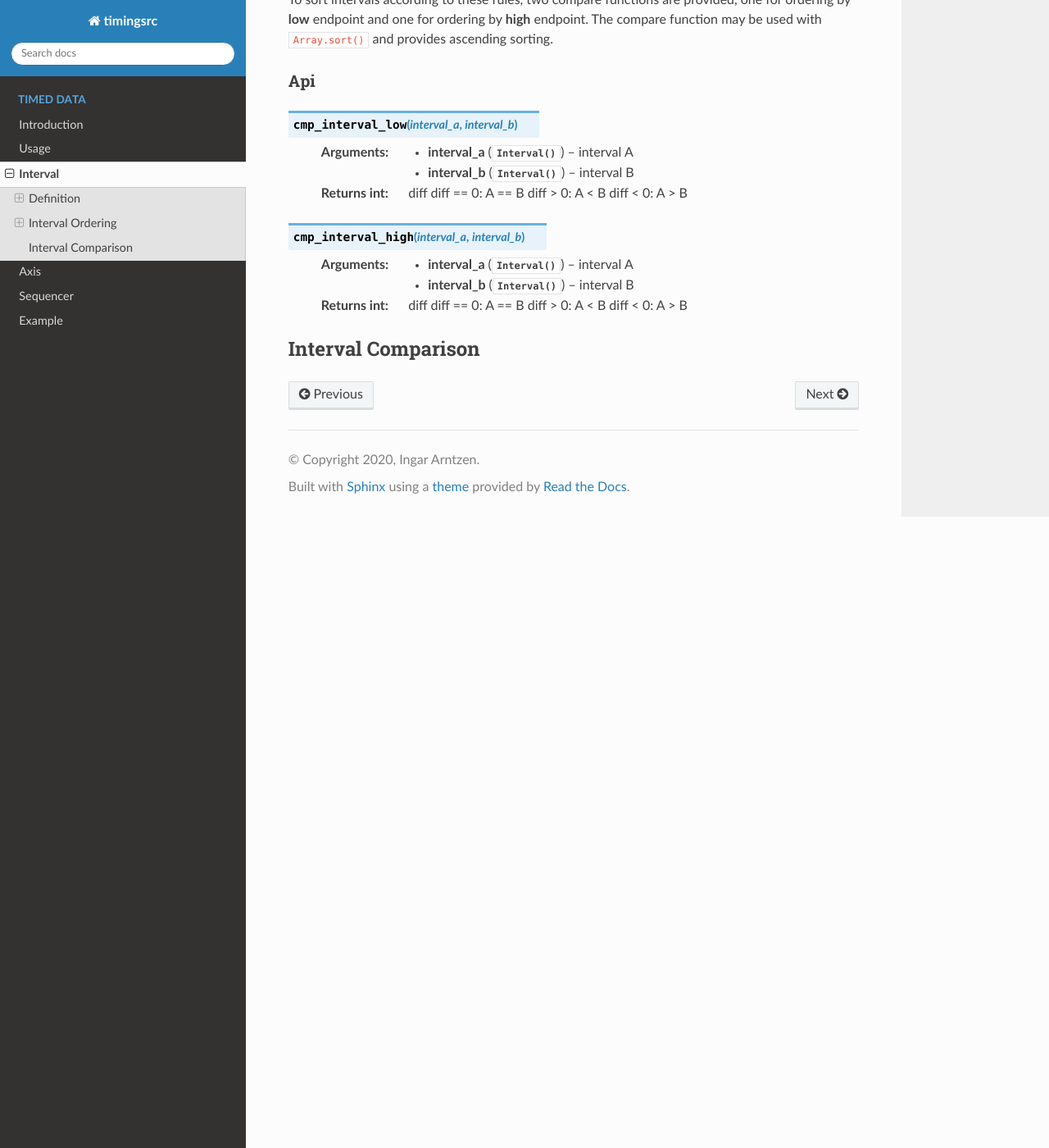
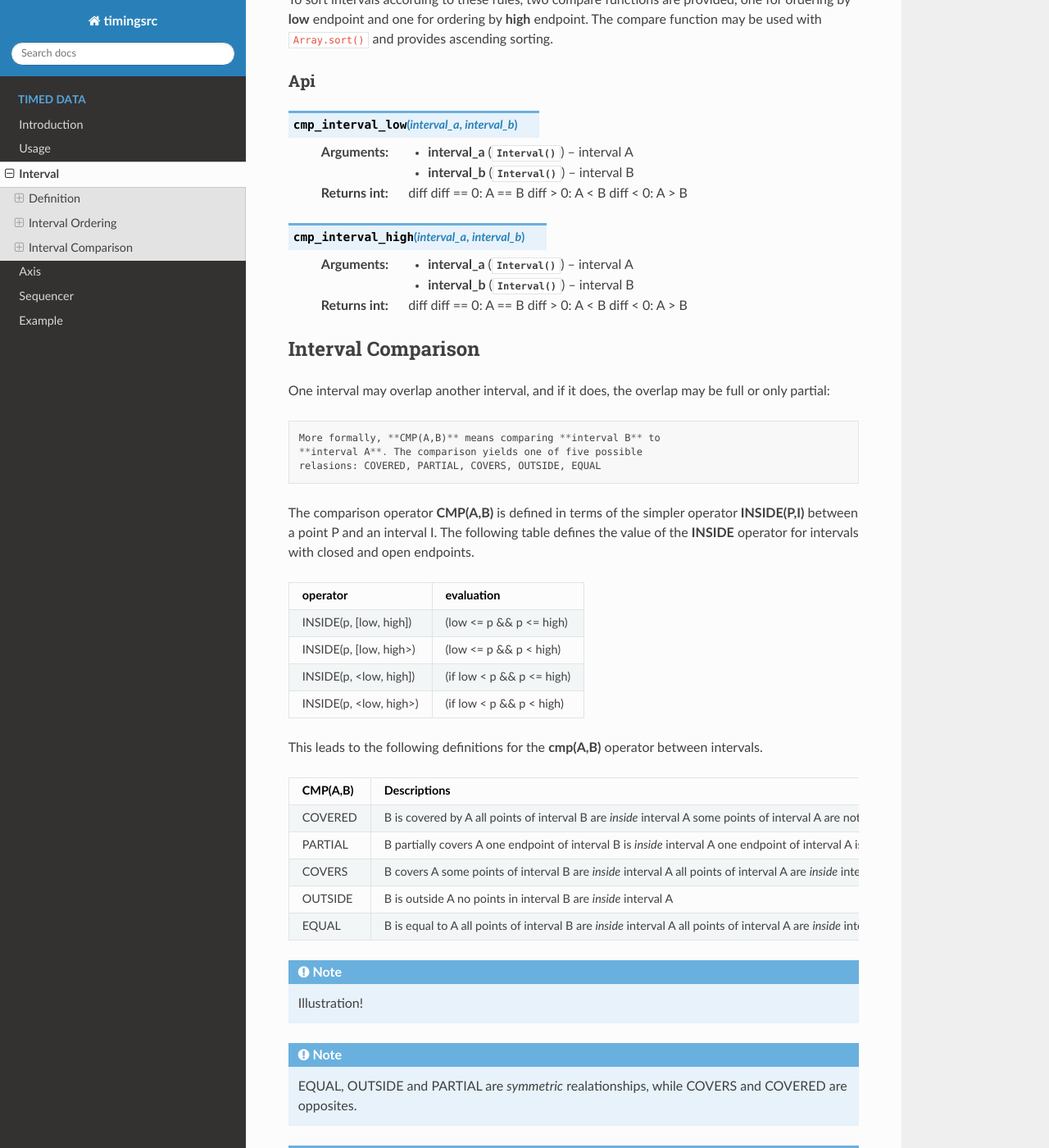
Before and after one commit to ingararntzen/timingdocs, a Sphinx documentation site: the page built from docs/source/timeddata/interval.rst, in a window 1280 px wide and 1400 px high, scrolled down 2238 px. Shown: the whole window at 82% size. Built offline with Sphinx 7.4.7 and the Read the Docs theme 2.0.0, drawn with Linux system fonts in a browser that asks for light colours; some of the changed text lies outside the part shown.

Commit message:
completed interval comparison

```diff
--- a/docs/source/timeddata/interval.rst
+++ b/docs/source/timeddata/interval.rst
@@ -8,6 +8,8 @@ Interval
 relation to an *axis*, either as a singular *point* or as a *range*. So,
 if the *axis* is considered to be a *time-axis* the ``Interval`` will
 define the *temporal validity* of a value.
+
+.. _interval-definition:
 
 Definition
 ------------------------------------------------------------------------
@@ -96,6 +98,7 @@ Example
     // specify endpoint semantics
     let itv_3 = new timingsrc.Interval(4.0, 6.1, false, true);
 
+..  _interval-ordering:
 
 Interval Ordering
 ------------------------------------------------------------------------
@@ -126,7 +129,7 @@ by **high** endpoint. The compare function may be used with
 Api
 """"""""""""""""""""""""""""""""""""""""""""""""""""""""""""""""""""""""
 
-..  js:function:: cmp_interval_low(interval_a, interval_b)
+..  js:function:: cmp_interval_low (interval_a, interval_b)
 
     :param Interval interval_a: interval A
     :param Interval interval_b: interval B
@@ -136,7 +139,7 @@ Api
         diff < 0: A > B
 
 
-..  js:function:: cmp_interval_high(interval_a, interval_b)
+..  js:function:: cmp_interval_high (interval_a, interval_b)
 
     :param Interval interval_a: interval A
     :param Interval interval_b: interval B
@@ -145,6 +148,115 @@ Api
         diff > 0: A < B
         diff < 0: A > B
 
+..  _interval-comparison:
 
 Interval Comparison
 ------------------------------------------------------------------------
+
+One interval may overlap another interval, and if it does, the overlap
+may be full or only partial::
+
+    More formally, **CMP(A,B)** means comparing **interval B** to
+    **interval A**. The comparison yields one of five possible
+    relasions: COVERED, PARTIAL, COVERS, OUTSIDE, EQUAL
+
+The comparison operator **CMP(A,B)** is defined in terms of the simpler
+operator **INSIDE(P,I)** between a point P and an interval I. The
+following table defines the value of the **INSIDE** operator for
+intervals with closed and open endpoints.
+
+======================  =============================
+operator                evaluation
+======================  =============================
+INSIDE(p, [low, high])  (low <= p && p <= high)
+INSIDE(p, [low, high>)  (low <= p && p < high)
+INSIDE(p, <low, high])  (if low < p && p <= high)
+INSIDE(p, <low, high>)  (if low < p && p < high)
+======================  =============================
+
+This leads to the following definitions for the **cmp(A,B)** operator
+between intervals.
+
++----------+--------------------------------------------------------+
+| CMP(A,B) | Descriptions                                           |
++==========+========================================================+
+| COVERED  | B is covered by A                                      |
+|          | all points of interval B are *inside* interval A       |
+|          | some points of interval A are not *inside* interval B  |
++----------+--------------------------------------------------------+
+| PARTIAL  | B partially covers A                                   |
+|          | one endpoint of interval B is *inside* interval A      |
+|          | one endpoint of interval A is *inside* interval B      |
++----------+--------------------------------------------------------+
+| COVERS   | B covers A                                             |
+|          | some points of interval B are *inside* interval A      |
+|          | all points of interval A are *inside* interval B       |
++----------+--------------------------------------------------------+
+| OUTSIDE  | B is outside A                                         |
+|          | no points in interval B are *inside* interval A        |
++----------+--------------------------------------------------------+
+| EQUAL    | B is equal to A                                        |
+|          | all points of interval B are *inside* interval A       |
+|          | all points of interval A are *inside* interval B       |
++----------+--------------------------------------------------------+
+
+..  note::
+
+    Illustration!
+
+..  note::
+
+    EQUAL, OUTSIDE and PARTIAL are *symmetric* realationships, while
+    COVERS and COVERED are opposites.
+
+..  note::
+
+    The CMP(A,B) operation may also be use for comparisons between a
+    point and an interval, or between points, provided the values
+    are represented as ``Interval`` objects
+    (see :ref:`singular points <interval-definition>`)
+
+
+Here are a few examples of comparison between intervals A and B, where
+A and B also share endpoints.
+
+======  ======  ==============================
+A       B       CMP(A,B)
+======  ======  ==============================
+[2,4>   [2,4]   COVERS: B covers A
+[2,4>   <2,4]   PARTIAL: B partially covers A
+[2,4>   [2,4>   EQUAL: B is equal to A
+[2,4>   <2,4>   COVERED: B is covered by A
+======  ======  ==============================
+
+
+Api
+""""""""""""""""""""""""""""""""""""""""""""""""""""""""""""""""""""""""
+
+The five comparison relations are represented by integer values as follows:
+
+========  =====
+relation  value
+========  =====
+COVERED   1
+PARTIAL   2
+COVERS    3
+OUTSIDE   4
+EQUAL     5
+========  =====
+
+
+..  js:method:: interval.inside(p)
+
+    :param number p: point p
+    :returns boolean: True if point p is inside interval
+
+    Test if point p is inside interval
+
+..  js:method:: interval.compare(other)
+
+    :param Interval other: interval to compare with
+    :returns int: comparison relation
+
+    Compares interval to other, i.e. CMP(other, interval).
+    E.g. returns COVERS if *interval* COVERS *other*
```
Also changed, not shown: docs/source/timeddata/axis.rst (+16 -43 lines).
